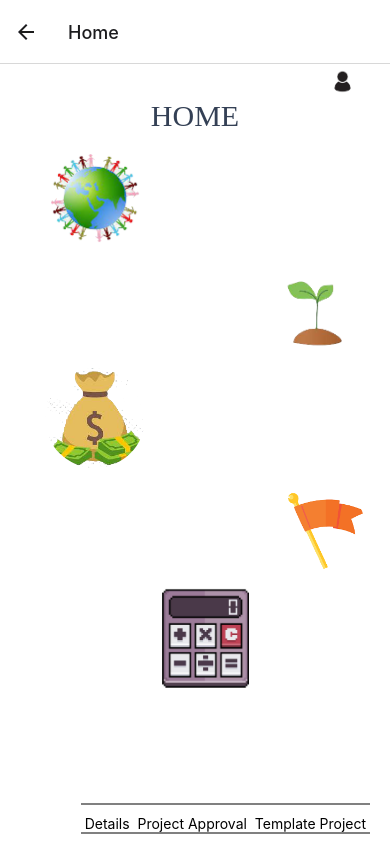
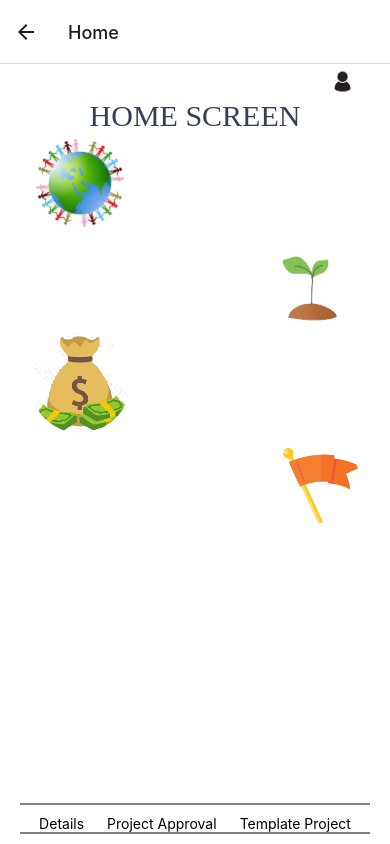
Before and after one commit to Adoyle210/Youth-For-Earthwin, a React Native app in the folder Youth-For-Earthwin/: screen /Home in a window 390 px wide. Built offline with nearby package versions, Linux system fonts and the light colour scheme.

Commit message:
remove calculator button

```diff
--- a/Youth-For-Earthwin/screens/HomeScreen.js
+++ b/Youth-For-Earthwin/screens/HomeScreen.js
@@ -2,6 +2,7 @@ import React from "react";
 import {View, Text, StyleSheet, TouchableOpacity, Image} from "react-native";
 import Menu from '../components/Menu';
 import Profile from "../components/Profile";
+
 
 const HomeScreen = ({navigation}) => {
     return (
@@ -10,7 +11,7 @@ const HomeScreen = ({navigation}) => {
                 <View style={styles.ProfileStyle}>
                     <Profile/>
                 </View>
-                <Text style={styles.mainHeader}>Home</Text>
+                <Text style={styles.mainHeader}>Home Screen</Text>
                 <View style={styles.leftContainer}>
                     <TouchableOpacity style={styles.buttonStyle} onPress={() => navigation.navigate("Gather Group")}>
                     <Image source={require('../assets/group.png')} style={styles.image}/>
@@ -31,11 +32,7 @@ const HomeScreen = ({navigation}) => {
                     <Image source={require('../assets/flag.png')} style={styles.image}/>
                     </TouchableOpacity>
                 </View>
-                <View style={styles.centerContainer}>
-                    <TouchableOpacity style={styles.buttonStyle} onPress={() => navigation.navigate("Idling2")}>
-                        <Image source={require('../assets/calculator.png')} style={styles.newImage}/>
-                    </TouchableOpacity>
-                </View>
+
             </View>
             <View style={styles.MenuStyle}>
                     <View style={styles.lineStyle}> </View>
@@ -68,6 +65,11 @@ const styles = StyleSheet.create({
         color: "#344055",
         textTransform: "uppercase",
         fontFamily: "Nunito_600SemiBold",
+        // fontWeight: 'bold',
+    },
+    textstyle: {
+        fontSize: 20,
+        color: "#344055",
     },
     lineStyle: {
         marginBottom: 10,
@@ -87,29 +89,11 @@ const styles = StyleSheet.create({
         justifyContent: "center",
         alignItems: "center",
     },
-    centerContainer: {
-        justifyContent: "center",
-        alignItems: "center",
-    },
     image: {
         width: 100,
         height: 100,
-        borderRadius: 200/2,
-    },
-    newImage: {
-        width: 100,
-        height: 100,
-        resizeMode: 'contain'
-    },
-    buttonStyle: {
-        padding: 10,
-        margin: 5,
-        height: 100,
-        width: 100,
-    },
-    MenuStyle: {
-        alignSelf: 'flex-end',
-    },
+        borderRadius: 200/2
+    }
 });
 
 export default HomeScreen;
```
Lines whose indentation alone changed are shown as unchanged.
